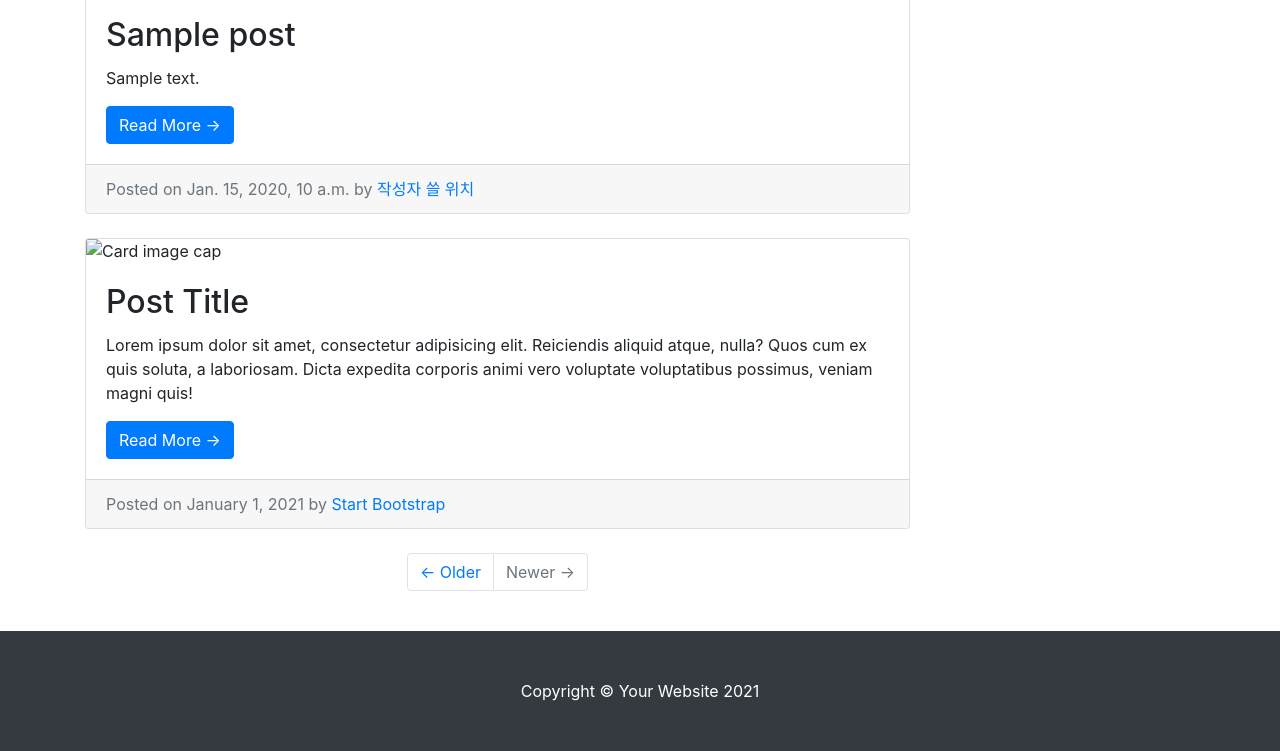
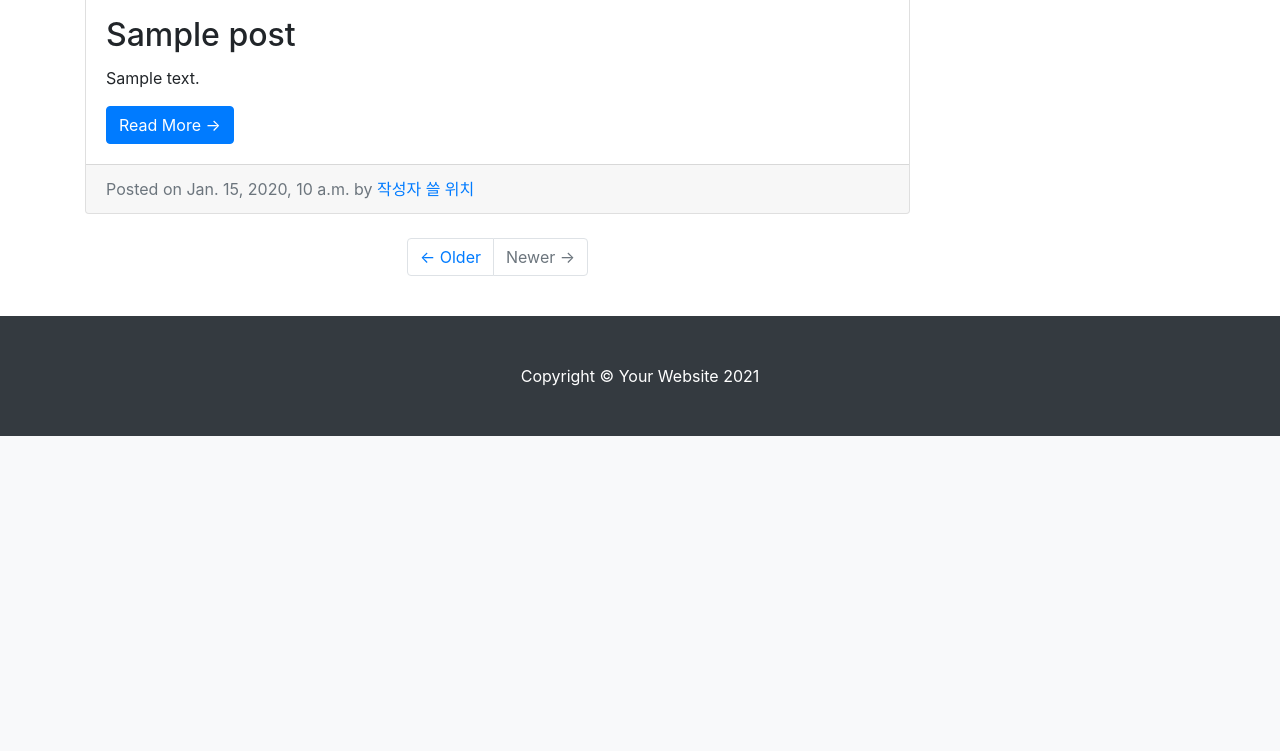
Before and after one commit to jwhero12/Startup_Project, a Django app: page /blog/ in a window 1280 px wide. Shown: the part 741-1492 px from the top of the page. After the commit the page ends 1177 px from the top, so only its background shows below. Run offline with Django 3.2, Linux system fonts and the light colour scheme; tables that the repository leaves empty hold one stand-in row (values such as "Sample post"); grey boxes marked "Sample" are stand-in pictures; some libraries are stand-ins or nearby versions.

Commit message:
포스트 목록, 상세 페이지에서 대표 이미지 없을 때 문제 해결하기

```diff
--- a/blog/models.py
+++ b/blog/models.py
@@ -3,6 +3,8 @@ from django.db import models
 class Post(models.Model):
     title = models.CharField(max_length=30)
     content = models.TextField()
+    #link = models.URLField()
+    #specific_id = models.CharField(max_length=15)
 
     head_image=models.ImageField(upload_to='blog/images/%Y/%m/%d/',blank=True)
     file_upload=models.FileField(upload_to='blog/files/%Y/%m/%d',blank=True)
--- a/blog/templates/blog/post_list.html
+++ b/blog/templates/blog/post_list.html
@@ -102,7 +102,11 @@
                 {% for p in post_list %}
                 <!-- Blog post-->
                     <div class="card mb-4">
-                        <img class="card-img-top" src="{{p.head_image.url}}" alt="Card image cap" />
+                        {% if p.head_image%}
+                        <img class="card-img-top" src="{{p.head_image.url}}" alt="{{p}} head image" />
+                        {% else%}
+                        <img cladd="card-img-top" src="https://picsum.photos/seed/{{p.id}}/800/200" alt="random image">
+                        {% endif%}
                         <div class="card-body">
                             <h2 class="card-title">{{p.title}}</h2>
                             <p class="card-text">{{p.content}}</p>
@@ -114,19 +118,6 @@
                         </div>
                     </div>
                 {% endfor %}
-                    <!-- Blog post-->
-                    <div class="card mb-4">
-                        <img class="card-img-top" src="https://via.placeholder.com/750x300" alt="Card image cap" />
-                        <div class="card-body">
-                            <h2 class="card-title">Post Title</h2>
-                            <p class="card-text">Lorem ipsum dolor sit amet, consectetur adipisicing elit. Reiciendis aliquid atque, nulla? Quos cum ex quis soluta, a laboriosam. Dicta expedita corporis animi vero voluptate voluptatibus possimus, veniam magni quis!</p>
-                            <a class="btn btn-primary" href="#!">Read More →</a>
-                        </div>
-                        <div class="card-footer text-muted">
-                            Posted on January 1, 2021 by
-                            <a href="#!">Start Bootstrap</a>
-                        </div>
-                    </div>
                 <!-- Pagination-->
                     <ul class="pagination justify-content-center mb-4">
                         <li class="page-item"><a class="page-link" href="#!">← Older</a></li>
```
Also changed, not shown: blog/templates/blog/post_detail.html (+7 -1 lines), do_it_django_prj/settings.py (+8 -0 lines).
